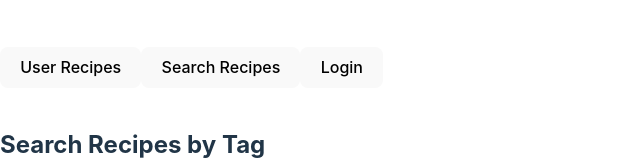
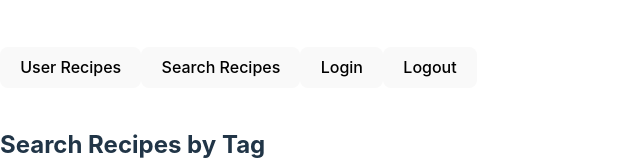
Before and after one commit to Linda-Njau/cookout_client_v2, a React (Vite) app: page / in a window 1280 px wide. Shown: the part 232-392 px from the top of the page, without its empty margins (0-640 px from the left). Built offline with nearby package versions, Linux system fonts and the light colour scheme.

Commit message:
Integrated Logout button to App

```diff
--- a/src/App.jsx
+++ b/src/App.jsx
@@ -5,6 +5,7 @@ import UserRecipes from './UserRecipes';
 import SearchRecipes from './SearchRecipes';
 import Login from './Login';
 import SignUp from './SignUp';
+import LogoutButton from './LogoutButton';
 
 function App() {
   const [token, setToken] = useState(localStorage.getItem('token'));
@@ -35,6 +36,7 @@ function App() {
         <Link to="/Login">
         <button>Login</button>
         </Link>
+        <LogoutButton setToken={setToken} setUserId={setUserId}/>
     </nav>
     <div>
     <Routes>
```
